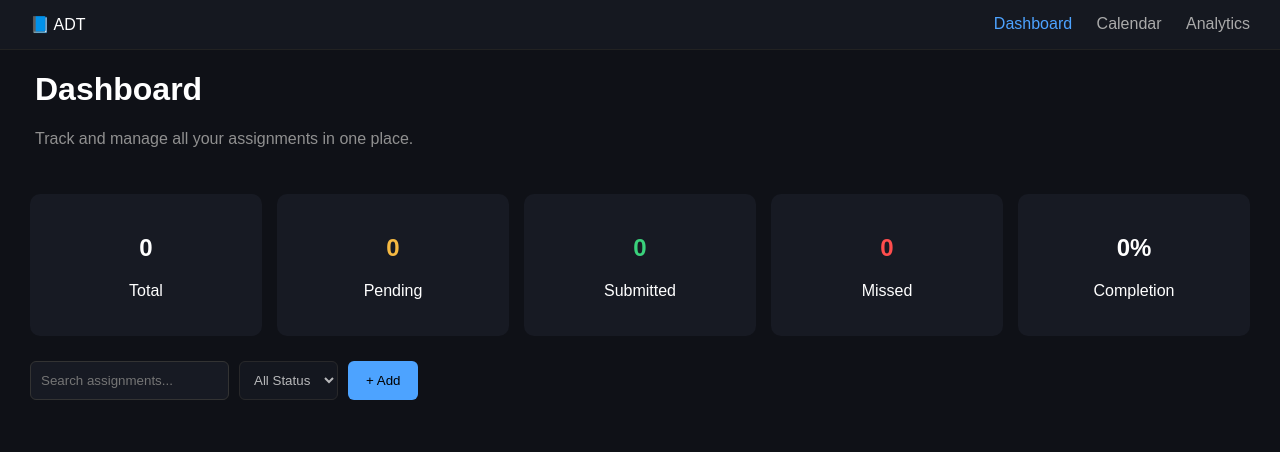
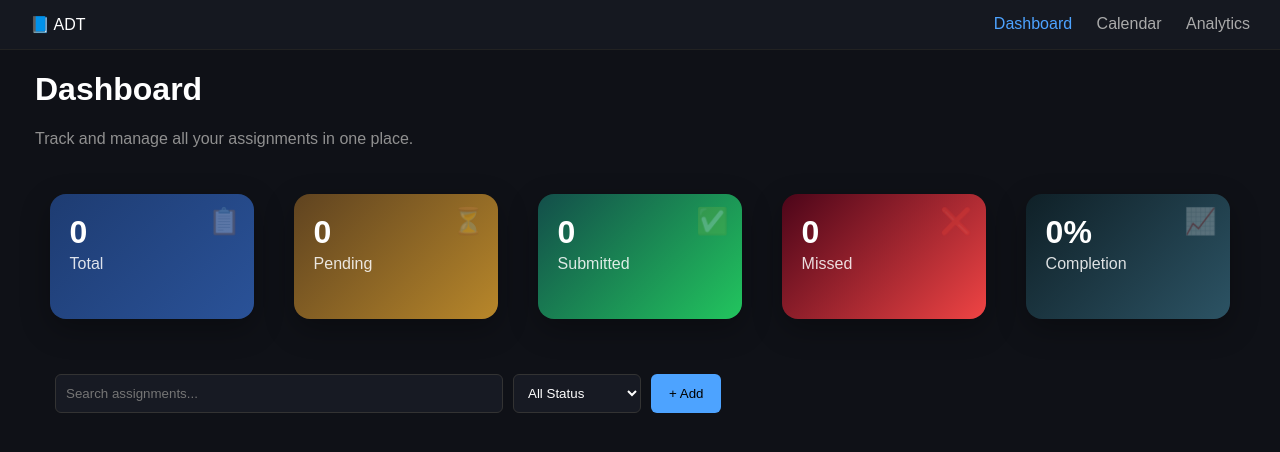
Before and after one commit to Pratyakshshm/assignment-tracker, a plain HTML site: page index.html in a window 1280 px wide. Drawn offline with Linux system fonts and the light colour scheme.

Commit message:
improved search

```diff
--- a/index.html
+++ b/index.html
@@ -1,10 +1,12 @@
 <!DOCTYPE html>
 <html lang="en">
+
 <head>
   <meta charset="UTF-8" />
   <title>ADT | Dashboard</title>
   <link rel="stylesheet" href="style.css" />
 </head>
+
 <body>
 
   <nav class="navbar">
@@ -20,34 +22,41 @@
     <p>Track and manage all your assignments in one place.</p>
   </div>
   <div class="container">
-
-  <div class="stats">
-    <div class="stat-card">
-      <h2 id="totalCount">0</h2>
+    <div class="stat-card total">
+      <span class="icon">📋</span>
+      <h2 id="totalCount">3</h2>
       <p>Total</p>
     </div>
-    <div class="stat-card">
-      <h2 id="pendingCount" class="yellow">0</h2>
+
+    <div class="stat-card pending">
+      <span class="icon">⏳</span>
+      <h2 id="pendingCount">2</h2>
       <p>Pending</p>
     </div>
-    <div class="stat-card">
-      <h2 id="submittedCount" class="green">0</h2>
+
+    <div class="stat-card submitted">
+      <span class="icon">✅</span>
+      <h2 id="submittedCount">1</h2>
       <p>Submitted</p>
     </div>
-    <div class="stat-card">
-      <h2 id="missedCount" class="red">0</h2>
+
+    <div class="stat-card missed">
+      <span class="icon">❌</span>
+      <h2 id="missedCount">0</h2>
       <p>Missed</p>
     </div>
-    <div class="stat-card">
-      <h2 id="completion">0%</h2>
+
+    <div class="stat-card completion">
+      <span class="icon">📈</span>
+      <h2 id="completion">33%</h2>
       <p>Completion</p>
     </div>
   </div>
 
   <!-- ===== CONTROLS ===== -->
   <div class="controls">
-    <input type="text" placeholder="Search assignments..." disabled />
-    <select disabled>
+    <input type="text" placeholder="Search assignments..." />
+    <select >
       <option>All Status</option>
     </select>
     <button id="addBtn">+ Add</button>
@@ -90,4 +99,5 @@
   <script src="js/index.js"></script>
 
 </body>
+
 </html>
--- a/style.css
+++ b/style.css
@@ -37,39 +37,93 @@ body {
 /* LAYOUT */
 .container {
   padding: 30px;
+  display: flex;
+  justify-content: space-around;
 }
 
-/* STATS */
 .stats {
   display: grid;
-  grid-template-columns: repeat(5, 1fr);
-  gap: 15px;
+  gap: 20px;
+  margin-bottom: 30px;
 }
 
 .stat-card {
-  background: #171a23;
+  position: relative;
   padding: 20px;
-  border-radius: 10px;
-  text-align: center;
+  border-radius: 16px;
+  color: #fff;
+  width: 16vw;
+  height: 125px;
+  overflow: hidden;
+  box-shadow: 0 10px 30px rgba(0,0,0,0.3);
 }
 
-.green { color: #3ad17b; }
-.yellow { color: #f5b942; }
-.red { color: #ff4d4d; }
+.stat-card:hover {
+  /* transform: translateY(-5px); */
+  box-shadow: 0 15px 40px rgba(0,0,0,0.45);
+}
 
+.stat-card h2 {
+  font-size: 32px;
+  margin: 0;
+}
+
+.stat-card p {
+  opacity: 0.85;
+  margin-top: 4px;
+}
+
+/* ================= ICON ================= */
+.stat-card .icon {
+  position: absolute;
+  top: 12px;
+  right: 14px;
+  font-size: 26px;
+  opacity: 0.25;
+}
+
+/* ================= CARD VARIANTS ================= */
+.stat-card.total {
+  background: linear-gradient(135deg, #1e3c72, #2a5298);
+}
+
+.stat-card.pending {
+  background: linear-gradient(135deg, #5f4320, #b8872a);
+}
+
+.stat-card.submitted {
+  background: linear-gradient(135deg, #134e4a, #22c55e);
+}
+
+.stat-card.missed {
+  background: linear-gradient(135deg, #4c0519, #ef4444);
+}
+
+.stat-card.completion {
+  background: linear-gradient(135deg, #0f2027, #2c5364);
+}
 /* CONTROLS */
 .controls {
   margin: 25px 0;
   display: flex;
   gap: 10px;
+  margin-left: 55px;
 }
 
-.controls input,
+.controls input{
+    padding: 10px;
+    background: #171a23;
+    color: white;
+    border: 1px solid #333;
+    border-radius: 6px;
+    width: 35vw;
+}
 .controls select {
   padding: 10px;
   background: #171a23;
   color: white;
   border: 1px solid #333;
+  width: 10vw;
   border-radius: 6px;
 }
 
```
Lines whose indentation alone changed are shown as unchanged.
